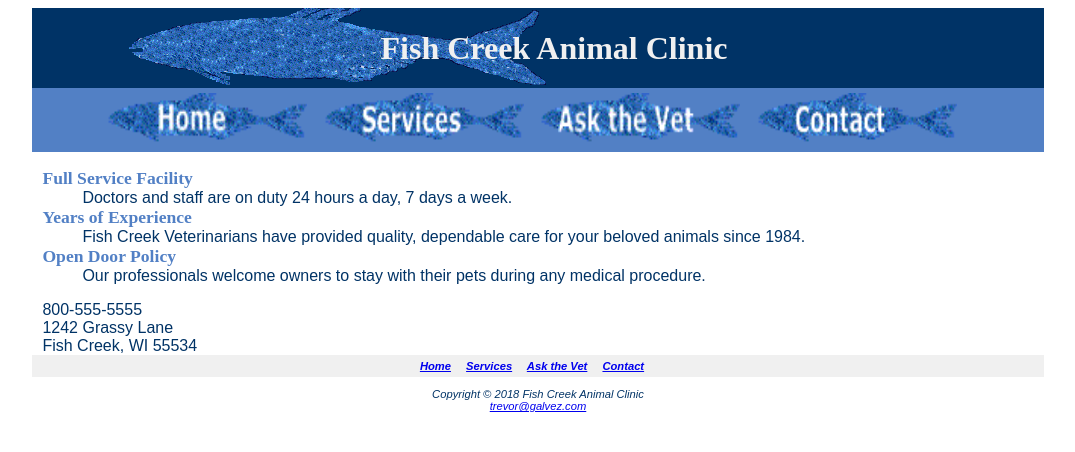
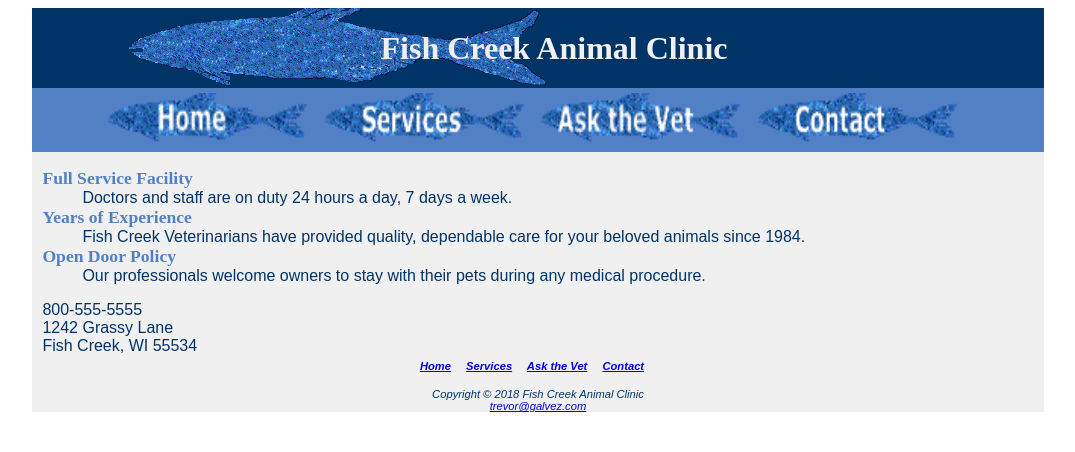
Before and after one commit to TGalvez1/web-development, a PHP site: page /fishcreek4/index.html in a window 1280 px wide. Shown: the top 452 px of the page, without its empty margins (102-1177 px from the left). Run offline with PHP 8.4, Linux system fonts and the light colour scheme.

Commit message:
Update fishcreek.css

```diff
--- a/fishcreek4/fishcreek.css
+++ b/fishcreek4/fishcreek.css
@@ -67,7 +67,6 @@ footer nav {
 #wrapper {
 	width: 80%;
 	min-width: 700px;
-	max-height: 50px;
 	margin-right: auto;
 	margin-left: auto;
 	background-color: #F0F0F0;
```
